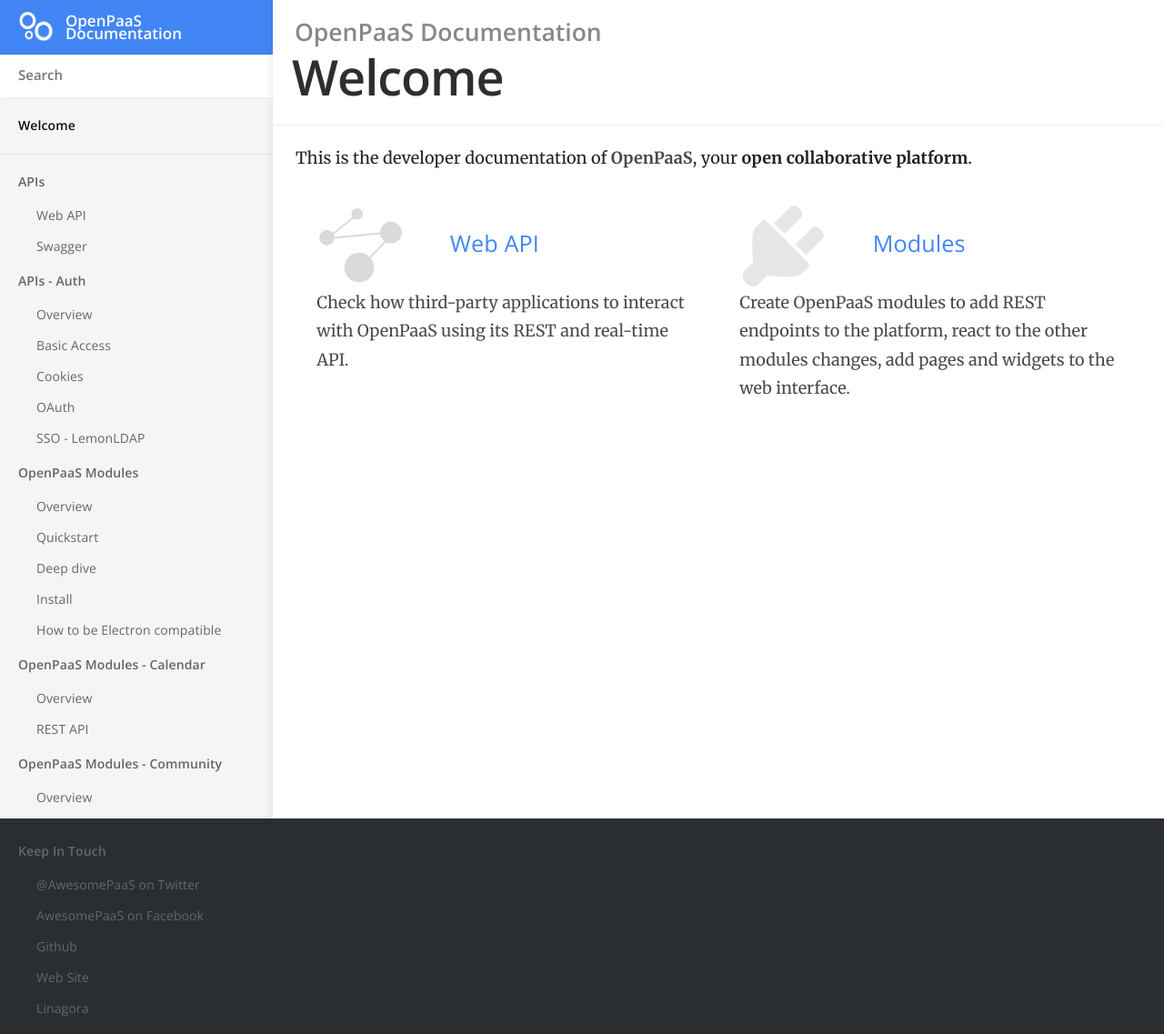
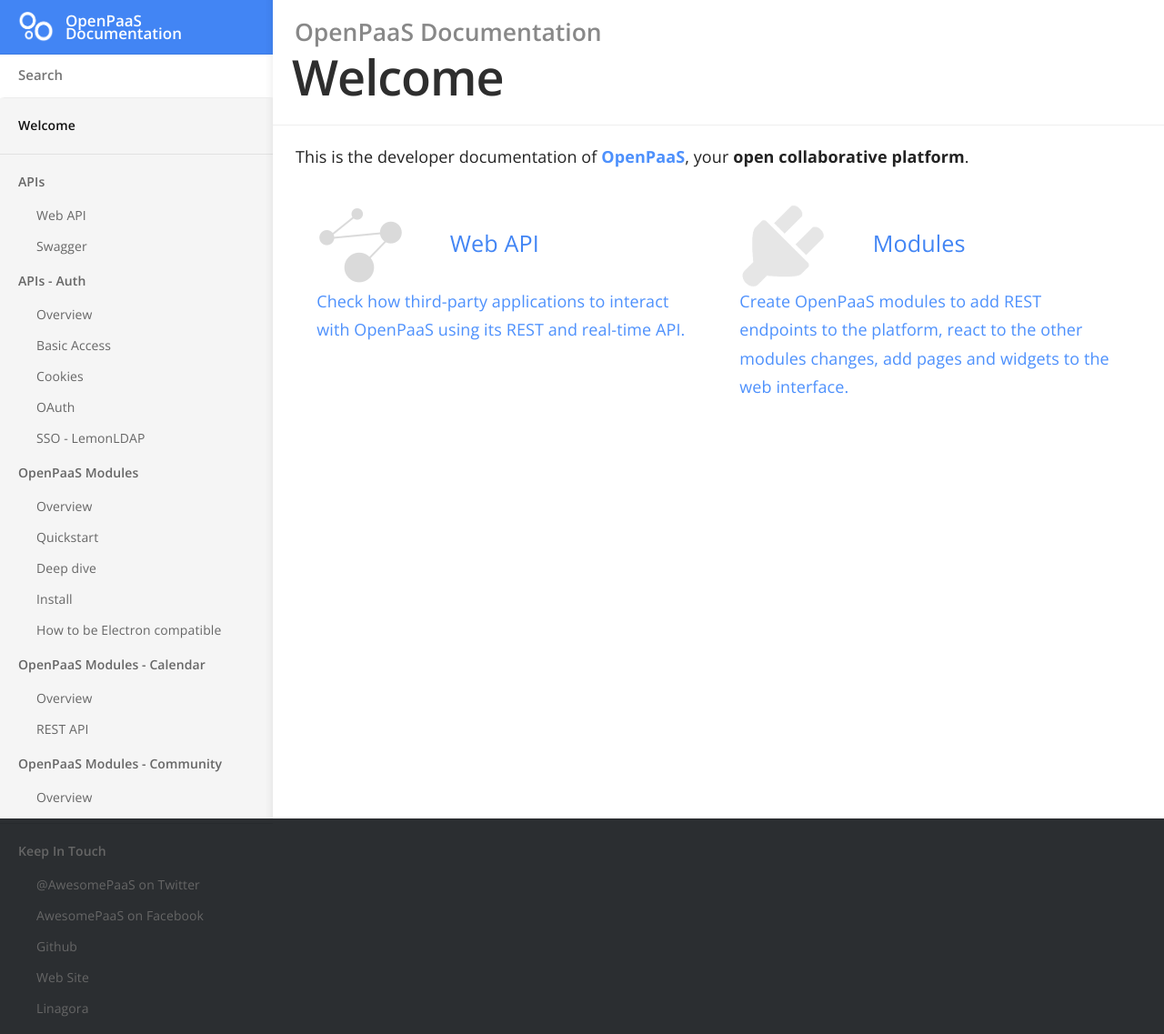
Before and after one commit to linagora/openpaas-doc, a Jekyll site: the page built from index.md, in a window 1280 px wide. Shown: the whole page at 91% size. Built offline with Jekyll 4.4.1, drawn with Linux system fonts in a browser that asks for light colours; nearby versions of some CDN libraries; a script that is not in the unit is left out.

Commit message:
linagora/lgs/openpaas/linagora.esn.calendar#855 update doc

```diff
--- a/_sass/_layout.scss
+++ b/_sass/_layout.scss
@@ -170,7 +170,6 @@
 
 .content,
 .page-header {
-	max-width: $content-max-width;
 	padding: 0 ($space + 5) $space;
 	margin: $space auto 0 auto;
 }
--- a/_sass/_typography.scss
+++ b/_sass/_typography.scss
@@ -8,7 +8,7 @@
 body {
 	height: 100%;
 	max-height: 100%;
-	font-family: "Merriweather", serif;
+	font-family: "Open Sans", sans-serif;
 	letter-spacing: 0.01rem;
 	font-size: 1.8em;
 	line-height: 1.75em;
@@ -79,7 +79,6 @@
 }
 
 a {
-	color: #4A4A4A;
 	transition: color 0.2s ease;
 }
 
```
